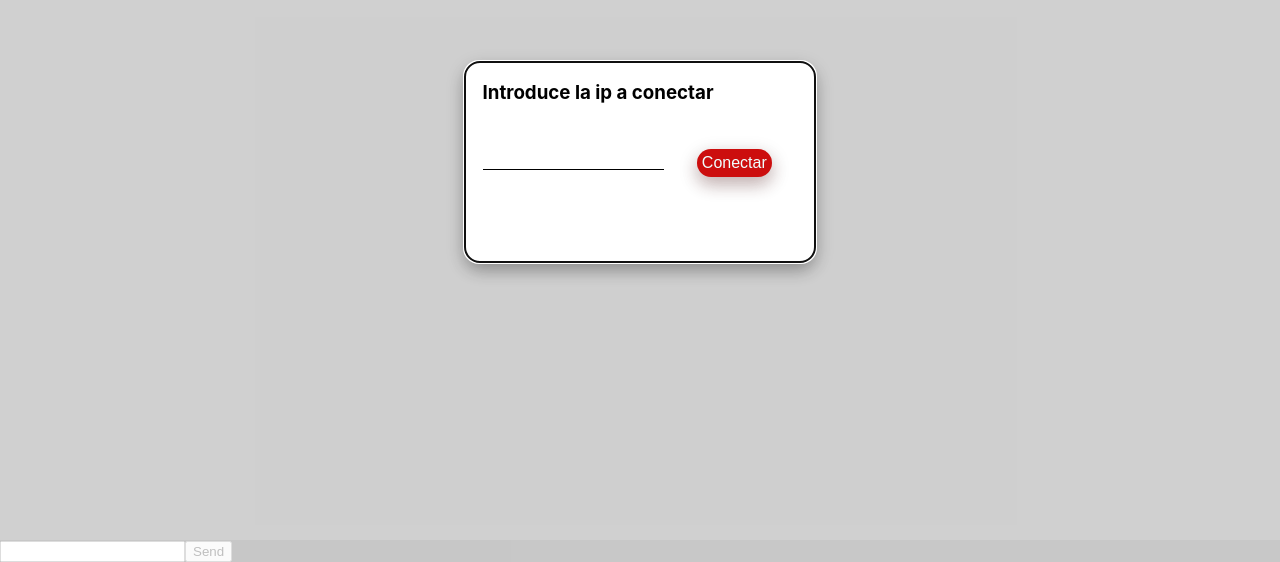
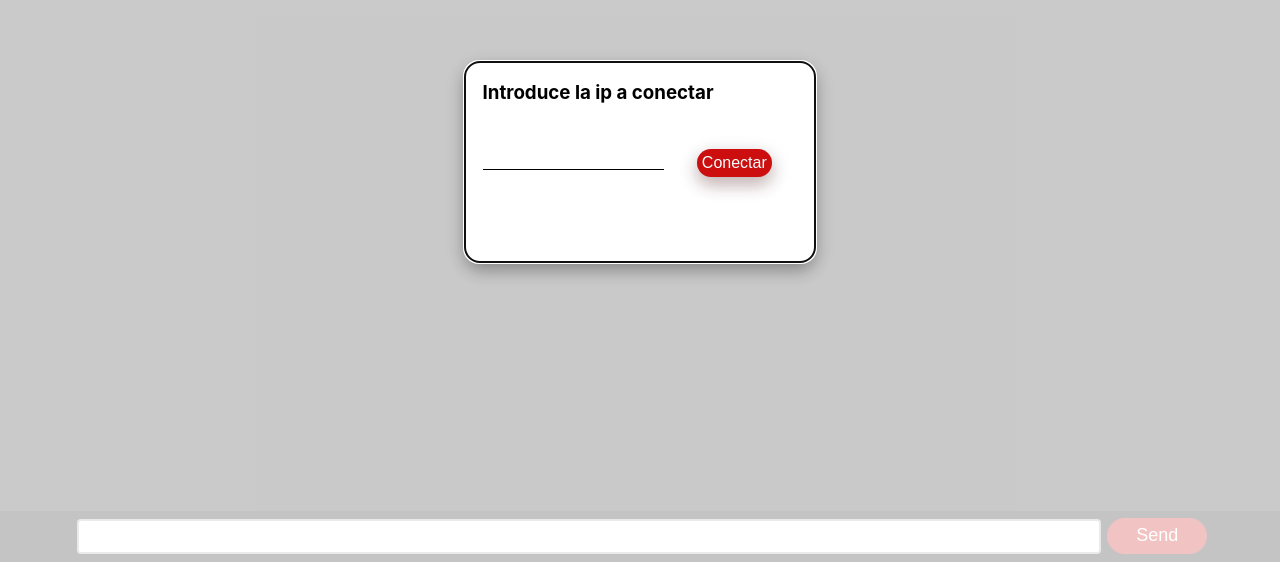
Before and after one commit to RedBrickBurrito/ASCP-react, a React (Create React App) app in the folder client-front/: page / in a window 1280 px wide. Shown: the part 238-800 px from the top of the page. Built offline with nearby package versions, Linux system fonts and the light colour scheme; no server answers.

Commit message:
Improved UI

```diff
--- a/client-front/public/index.html
+++ b/client-front/public/index.html
@@ -26,7 +26,7 @@
     -->
     <title>React App</title>
   </head>
-  <body style="background-color: rgb(66, 66, 66)">
+  <body style="background-color: rgb(43, 43, 43)">
     <noscript>You need to enable JavaScript to run this app.</noscript>
     <div id="root"></div>
     <!--
--- a/client-front/src/App.css
+++ b/client-front/src/App.css
@@ -48,7 +48,7 @@
   position: relative;
   word-wrap: break-word;
   align-self: flex-end;
-  background-color: #248bf5;
+  background-color: #cc0e0e;
   color: #fff;
 }
 
@@ -62,13 +62,14 @@
 
 .message-bubble-client::before {
   border-bottom-left-radius: 0.8rem 0.7rem;
-  border-right: 1rem solid #248bf5;
+
+  border-right: 1rem solid #cc0e0e;
   right: -0.35rem;
   transform: translate(0, -0.1rem);
 }
 
 .message-bubble-client::after {
-  background-color: #fff;
+  background-color: rgb(43, 43, 43);
   border-bottom-left-radius: 0.5rem;
   right: -40px;
   transform:translate(-30px, -2px);
@@ -76,7 +77,10 @@
 }
 
 .message-bubble {
-  background-color: #fff;
+  margin-left: 35%;
+  width: 40%;
+  background-color: rgb(43, 43, 43);
+  margin-bottom: 5%;
 }
 
 .message-bubble-received {
@@ -99,3 +103,42 @@
   transform: translate(-30px, -2px);
   width: 10px;
 }
+
+.input-message-box {
+    width:80%;
+    border:2px solid #aaa;
+    border-radius:4px;
+    margin:8px 0;
+    outline:none;
+    padding:8px;
+    box-sizing:border-box;
+    transition:.3s;
+    left: 5%;
+    margin-left: 6%;
+}
+
+.input-message-box:focus{
+  border-color:dodgerBlue;
+  box-shadow:0 0 8px 0 dodgerBlue;
+}
+
+.send-message-button {
+  width: 100px;
+  height: 36px;
+  border-radius: 18px;
+  background-color: #cc0e0e;
+  border: solid 1px transparent;
+  color: #fff;
+  font-size: 18px;
+  font-weight: 300;
+  cursor: pointer;
+  transition: all .1s ease-in-out;
+  margin-left: 0.5%;
+}
+
+.send-message-button:hover {
+  background-color: transparent;
+    border-color: #cc0e0e;
+    transition: all .1s ease-in-out;
+    color: #cc0e0e;
+}
```
